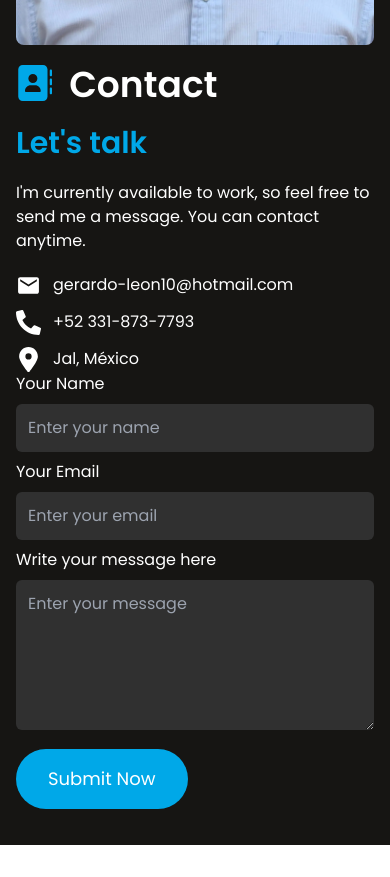
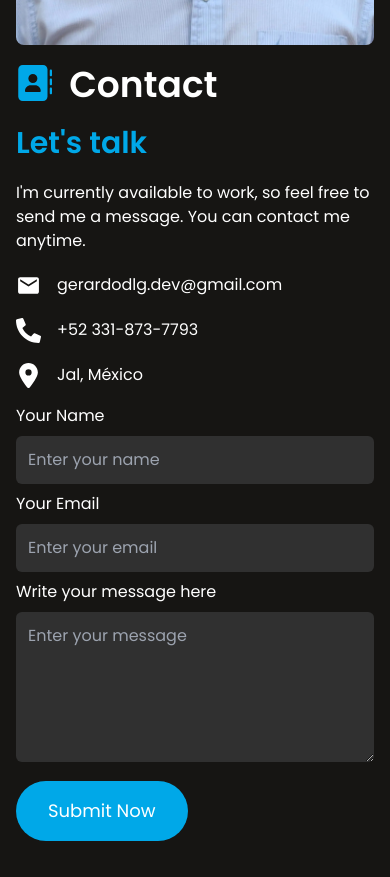
Before and after one commit to GerardoGarcia79/gerardodlg, a React (Vite) app: page / in a window 390 px wide. Shown: the part 4720-5597 px from the top of the page. Before the commit the page ends 5565 px from the top, so only its background shows below. Built offline with nearby package versions, Linux system fonts and the light colour scheme.

Commit message:
Fix responsive error.

```diff
--- a/src/components/Contact.tsx
+++ b/src/components/Contact.tsx
@@ -13,13 +13,13 @@ const Contact = () => {
         <h2 className="text-white font-semibold text-4xl mb-5"><FontAwesomeIcon icon={faAddressBook} color="#00a8e8" />&nbsp;
         Contact</h2>
         <div className="grid grid-cols-1 md:grid-cols-2">
-            <div className="text-white">
+            <div className="text-white mb-4 md:mb-0">
                 <h3 className=" text-[#00a8e8] font-semibold text-3xl mb-5">Let's talk</h3>
-                <p>I'm currently available to work, so feel free to send me a message. You can contact anytime.</p>
-                <p className="flex items-center mt-5"><MdEmail size='25px' className="mr-3" />gerardo-leon10@hotmail.com</p>
-                <p className="flex items-center mt-3"><FaPhoneAlt size='25px' className="mr-3" />
+                <p>I'm currently available to work, so feel free to send me a message. You can contact me anytime.</p>
+                <p className="flex items-center mt-5"><MdEmail size='25px' className="mr-4" />gerardodlg.dev@gmail.com</p>
+                <p className="flex items-center mt-5"><FaPhoneAlt size='25px' className="mr-4" />
                 +52 331-873-7793</p>
-                <p className="flex items-center mt-3"><FaLocationDot size='25px' className="mr-3" />
+                <p className="flex items-center mt-5"><FaLocationDot size='25px' className="mr-4" />
                 Jal, México</p>
             </div>
             <Form />
```
